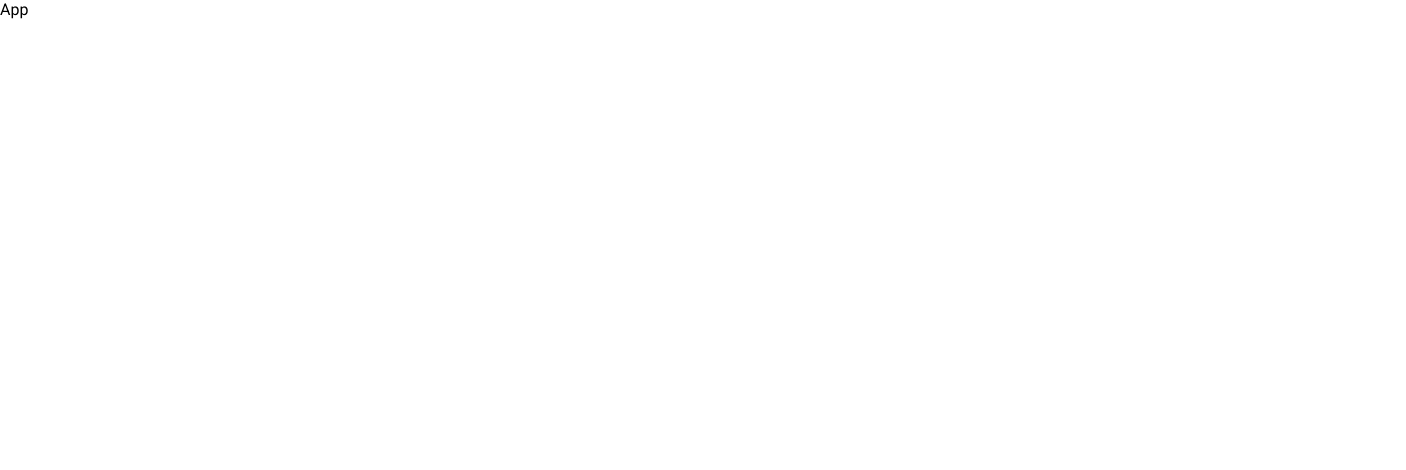
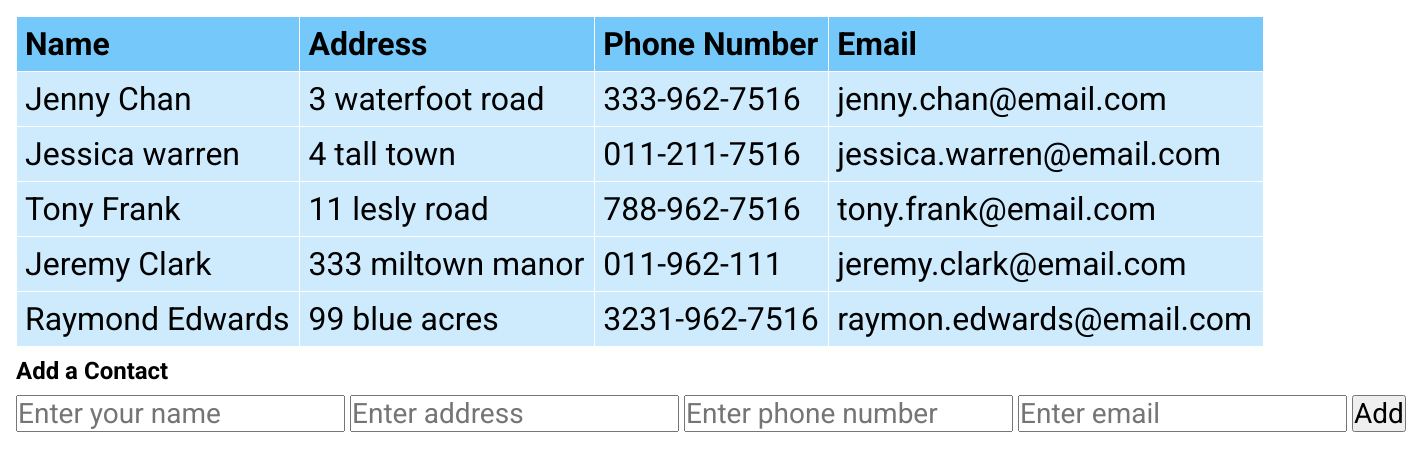
Before and after one commit to marizoo/React-app-table, a React (Create React App) app: page / in a window 1280 px wide. Shown: the top 470 px of the page, 1406 px wide, since content can reach past the window. Built offline with nearby package versions, Linux system fonts and the light colour scheme.

Commit message:
Logic: handle form: 100%

```diff
--- /dev/null
+++ b/src/App.css
@@ -0,0 +1,41 @@
+.app-container {
+    display: flex;
+    flex-direction: column;
+    gap: 10px;
+    padding: 1rem;
+  }
+
+  table {
+    border-collapse: collapse;
+    width: 100%;
+  }
+
+  th,
+  td {
+    border: 1px solid #ffffff;
+    text-align: left;
+    padding: 8px;
+    font-size: 32px;
+  }
+
+  th {
+    background-color: rgb(117, 201, 250);
+  }
+
+  td {
+    background-color: rgb(205, 235, 253);
+  }
+
+  form {
+    display: flex;
+    gap: 5px;
+  }
+
+  form td:last-child {
+    display: flex;
+    justify-content: space-evenly;
+  }
+
+  form * {
+    font-size: 28px;
+  }
--- a/src/App.jsx
+++ b/src/App.jsx
@@ -1,7 +1,86 @@
-import React from "react";
+import React, { useState } from "react";
+import "./App.css";
+import data from "./mock-data.json";
+// import { nanoid } from "nanoid";
 
 const App = () => {
-    return <div>App</div>;
+    const [contacts, setContacts] = useState(data);
+    const [addFormData, setAddFormData] = useState({
+        fullName: "",
+        address: "",
+        phoneNumber: "",
+        email: "",
+    });
+
+    // Handling new Input
+    const handleAddFormChange = (ev) => {
+        ev.preventDefault();
+
+        const fieldName = ev.target.getAttribute("name");
+        const fieldValue = ev.target.value;
+
+        const newFormData = { ...addFormData };
+        newFormData[fieldName] = fieldValue;
+
+        setAddFormData(newFormData);
+    };
+
+    return (
+        <div className="app-container">
+            <table>
+                <thead>
+                    <tr>
+                        <th>Name</th>
+                        <th>Address</th>
+                        <th>Phone Number</th>
+                        <th>Email</th>
+                    </tr>
+                </thead>
+                <tbody>
+                    {contacts.map((contact) => (
+                        <tr key={contact.id}>
+                            <td>{contact.fullName}</td>
+                            <td>{contact.address}</td>
+                            <td>{contact.phoneNumber}</td>
+                            <td>{contact.email}</td>
+                        </tr>
+                    ))}
+                </tbody>
+            </table>
+            <h2>Add a Contact</h2>
+            <form>
+                <input
+                    type="text"
+                    name="fullName"
+                    required
+                    placeholder="Enter your name"
+                    onChange={handleAddFormChange}
+                />
+                <input
+                    type="text"
+                    name="address"
+                    required
+                    placeholder="Enter address"
+                    onChange={handleAddFormChange}
+                />
+                <input
+                    type="text"
+                    name="phoneNumber"
+                    required
+                    placeholder="Enter phone number"
+                    onChange={handleAddFormChange}
+                />
+                <input
+                    type="email"
+                    name="email"
+                    required
+                    placeholder="Enter email"
+                    onChange={handleAddFormChange}
+                />
+                <button type="submit">Add</button>
+            </form>
+        </div>
+    );
 };
 
 export default App;
--- /dev/null
+++ b/src/mock-data.json
@@ -0,0 +1,37 @@
+[
+    {
+      "id": 1,
+      "fullName": "Jenny Chan",
+      "address": "3 waterfoot road",
+      "phoneNumber": "333-962-7516",
+      "email": "jenny.chan@email.com"
+    },
+    {
+      "id": 2,
+      "fullName": "Jessica warren",
+      "address": "4 tall town",
+      "phoneNumber": "011-211-7516",
+      "email": "jessica.warren@email.com"
+    },
+    {
+      "id": 3,
+      "fullName": "Tony Frank",
+      "address": "11 lesly road",
+      "phoneNumber": "788-962-7516",
+      "email": "tony.frank@email.com"
+    },
+    {
+      "id": 4,
+      "fullName": "Jeremy Clark",
+      "address": "333 miltown manor",
+      "phoneNumber": "011-962-111",
+      "email": "jeremy.clark@email.com"
+    },
+    {
+      "id": 5,
+      "fullName": "Raymond Edwards",
+      "address": "99 blue acres",
+      "phoneNumber": "3231-962-7516",
+      "email": "raymon.edwards@email.com"
+    }
+  ]
```
